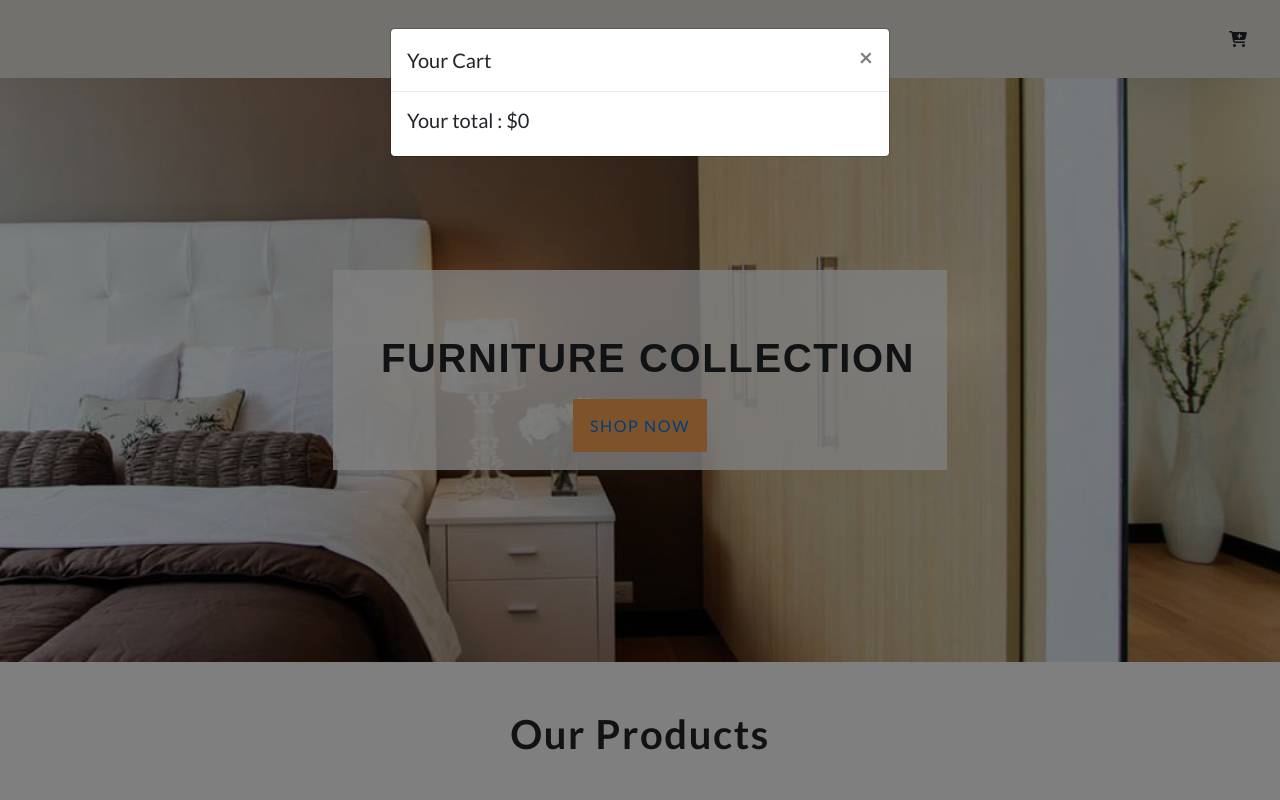
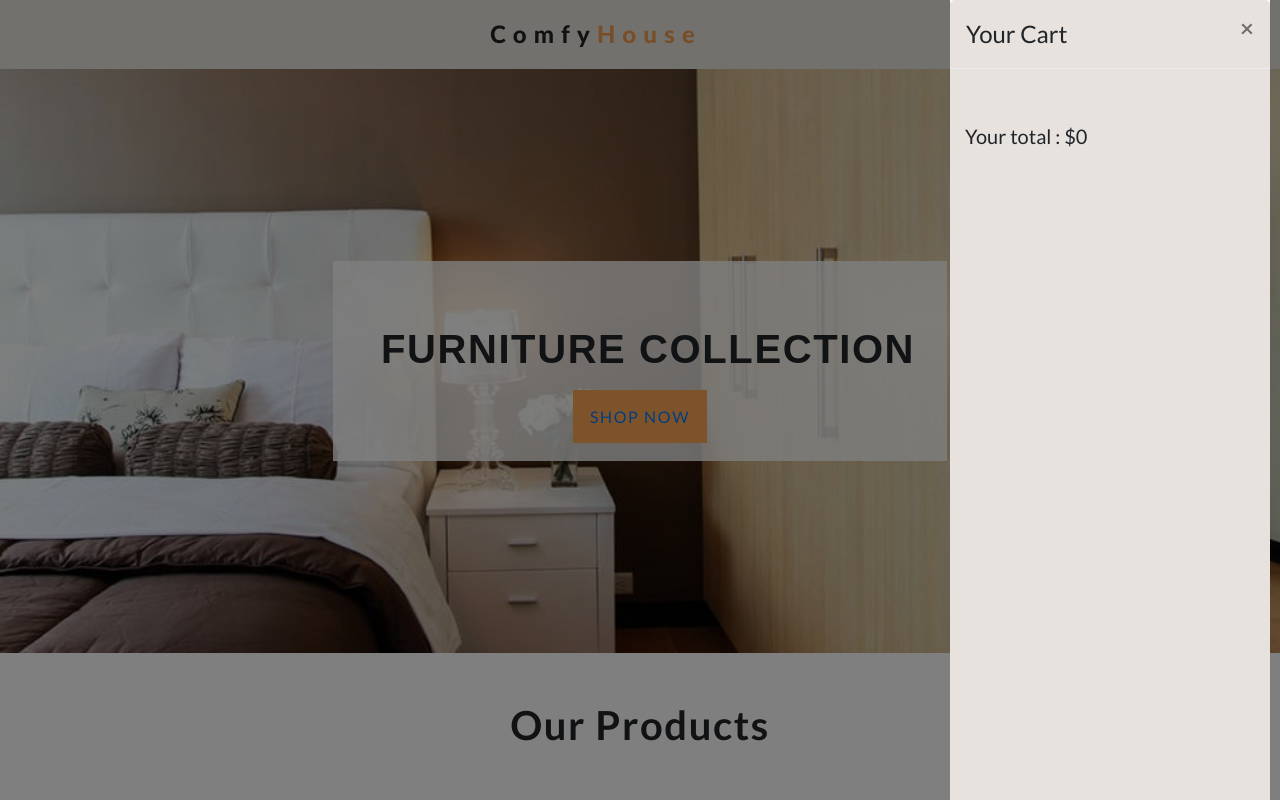
Before and after one commit to arch98/ecommerce-site, a website: page index.html in a window 1280 px wide. Both pictures are taken after a click on the link 1238 px from the left and 39 px from the top of the page. Shown: the top 800 px of the page. Drawn offline with nearby package versions, Linux system fonts and the light colour scheme.

Commit message:
Side modal

```diff
--- a/index.html
+++ b/index.html
@@ -12,41 +12,44 @@
 <body>
 
 
+
   <nav class="navbar navbar-expand bg-grey">
     <div class="imgg">
       <img src = "images/logo.svg"></div>
-      <a class="btn" data-toggle="modal" data-target="#exampleModal"><i class ="fa fa-cart-plus"></i></a>
+      <a class="btn" data-toggle="modal" data-target="#myModal2"><i class ="fa fa-cart-plus"></i></a>
   </nav>
 
-<div class="modal" id="exampleModal"  role="dialog">
+
+<div class="modal right fade" id="myModal2" tabindex="-1" role="dialog" aria-labelledby="myModalLabel2">
     <div class="modal-dialog" role="document">
       <div class="modal-content">
+
         <div class="modal-header">
-        <h5 class="modal-title" id="exampleModalLabel">Your Cart</h5>
-        <button type="button" class="close" data-dismiss="modal" aria-label="Close">
-          <span aria-hidden="true">&times;</span>
-        </button>
+          <h4 class="modal-title" id="myModalLabel2">Your Cart</h4>
+          <button type="button" class="close" data-dismiss="modal" aria-label="Close"><span aria-hidden="true">&times;</span></button>
         </div>
         <div class="modal-body">
           <div class="fll" id="cat">
         <!--  <div class="row">
           <div class="col-12 col-sm-6">
-            <img src ="images/product-1.jpeg" id="t" width = "120px" style{ height: 120px;}>
+            <img src ="images/product-1.jpeg" id="t" width = "90px" style{ height: 90px;}>
           </div>
           <div class="col-12 col-sm-5">
             <h5>Queen panel Bed</h5>
             <h6>$10.99</h6>
           </div>
+
          </div>-->
+       </div>
        <div class="cartfoot">
           <h5>Your total : $<span id="cart-total">0</span></h5>
          </div>
         </div>
         </div>
-    </div>
-  </div>
-</div>
-</div>
+
+      </div><!-- modal-content -->
+    </div><!-- modal-dialog -->
+<!-- modal -->
 
 
 
@@ -67,7 +70,7 @@
    			<div class="col-12 col-md-3">
    				<div class="img-container">
    				<img src="images/product-1.jpeg" width=100% id="over">
-   				<button class="bag-btn" id="1" value="0">
+   				<button class="bag-btn" id="1" value="0" data-toggle="modal" data-target="#myModal2">
             <i class="fa fa-shopping-cart"></i>
                 add to bag
                 </button>
@@ -190,7 +193,6 @@
    <script src="node_modules/jquery/dist/jquery.slim.min.js"></script>
     <script src="node_modules/popper.js/dist/umd/popper.min.js"></script>
     <script src="node_modules/bootstrap/dist/js/bootstrap.min.js"></script>
-
    <script>
     var items =[
        {
@@ -258,6 +260,8 @@
     $(document).ready(function(){
 
         $(".bag-btn").click(function(event){
+
+
              var no = event.target.id;
                 if(no == 1){
                 $("#1").html("IN BAG");
@@ -290,7 +294,6 @@
 
         });
 
-
            $(".btn").click(function(){
 
 
@@ -304,7 +307,7 @@
 
           div.innerHTML = `<div class="row">
           <div class="col-12 col-sm-6">
-            <img src =${items[cart[i]-1].img} width = 120px style{ height: 50px; padding:40px}>
+            <img src =${items[cart[i]-1].img} width = 90px style{ height: 90px;}>
           </div>
             <div class="col-12 col-sm-5">
             <h5>${items[cart[i]-1].name}</h5>
@@ -320,8 +323,6 @@
         }
       });
 
-
-
     });
    </script>
 	</body>
--- a/styles/style.css
+++ b/styles/style.css
@@ -5,6 +5,60 @@ body{
 	background:var(#fff);
     font-family: "Lato",sans-serif;
 }
+
+	.modal.right .modal-dialog {
+		position: fixed;
+		margin: auto;
+		width: 320px;
+		height: 100%;
+		-webkit-transform: translate3d(0%, 0, 0);
+		    -ms-transform: translate3d(0%, 0, 0);
+		     -o-transform: translate3d(0%, 0, 0);
+		        transform: translate3d(0%, 0, 0);
+	}
+
+	.modal.right .modal-content {
+		height: 100%;
+		overflow-y: auto;
+	}
+	.modal.right .modal-body {
+		padding: 15px 15px 80px;
+		background-color: rgb(231, 226, 221);
+	}
+
+
+.modal.right.fade .modal-dialog {
+		right: 10px;
+		-webkit-transition: opacity 0.3s linear, right 0.3s ease-out;
+		   -moz-transition: opacity 0.3s linear, right 0.3s ease-out;
+		     -o-transition: opacity 0.3s linear, right 0.3s ease-out;
+		        transition: opacity 0.3s linear, right 0.3s ease-out;
+	}
+
+	.modal.right.fade.in .modal-dialog {
+		right: 0;
+	}
+
+/* ----- MODAL STYLE ----- */
+	.modal-content {
+		border-radius: 0;
+		border: none;
+	}
+
+	.modal-header {
+		background-color: rgb(231, 226, 221);
+	}
+
+#cat{
+	padding:20px 20px 20px 20px;
+}
+.btn{
+	font-size: 1.8rem;
+	padding:0 30px;
+}
+
+
+
 
 .hero {
   background: url("../images/hero-bcg.jpeg")center/cover no-repeat;
@@ -40,16 +94,15 @@ body{
 }
 .navbar{
 	background: rgb(231, 226, 221);
-	padding:20px;
+	padding:12px;
 	z-index:1;
 }
 
 .imgg{
 	background:var(#fff);
-	display: block;
 	margin-left: auto;
 	margin-right: auto;
-
+	padding:0 1.5rem;
 }
 
 #imp{
@@ -89,10 +142,13 @@ h6{
   transform: translateX(101%);
 }
 
-.bag-btn:hover {
-  color: white;
-}
 
 .img-container:hover .bag-btn {
   transform: translateX(0);
 }
+
+
+
+.bag-btn:hover{
+  color: white;
+}
```
Lines whose indentation alone changed are shown as unchanged.
